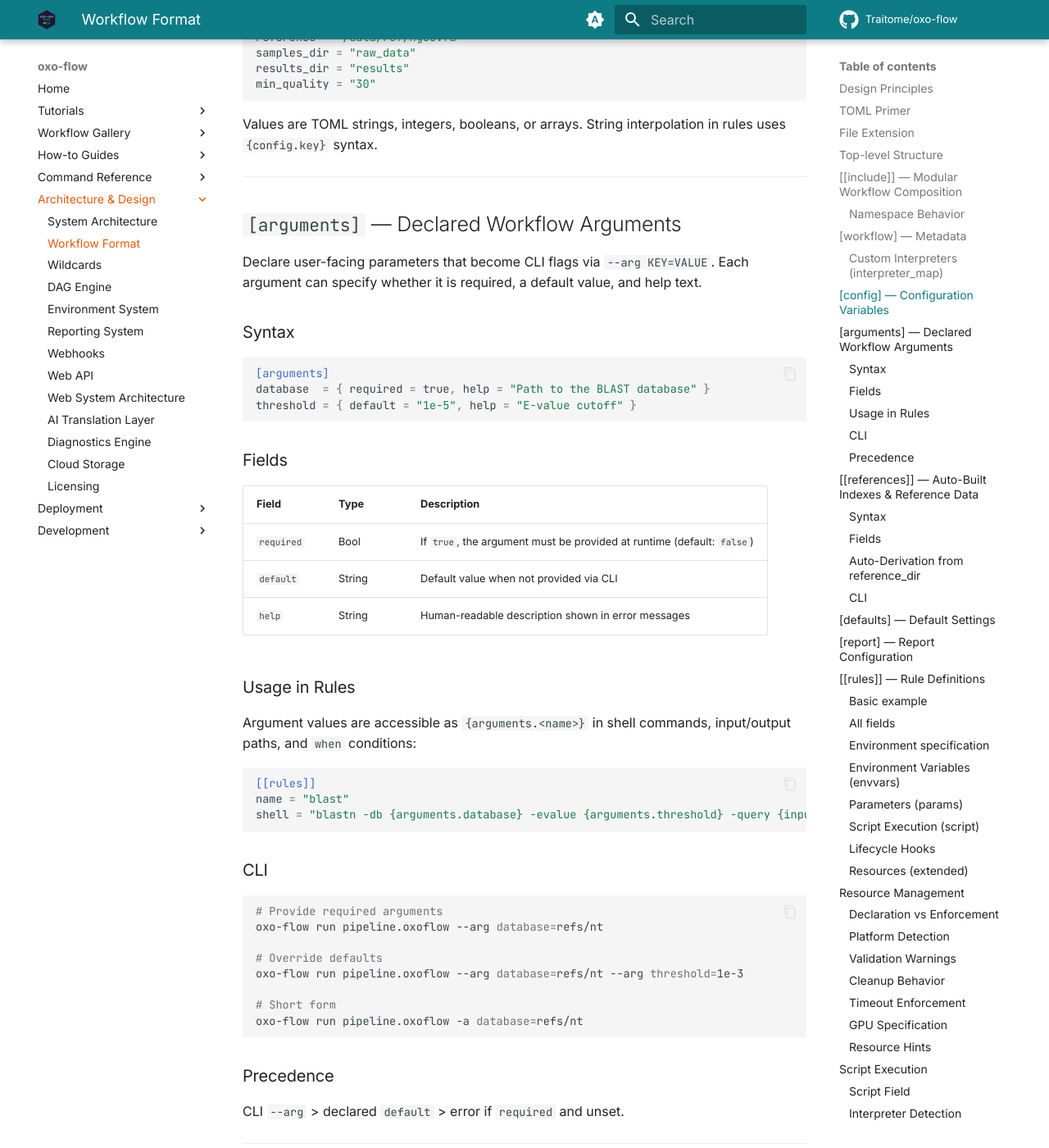
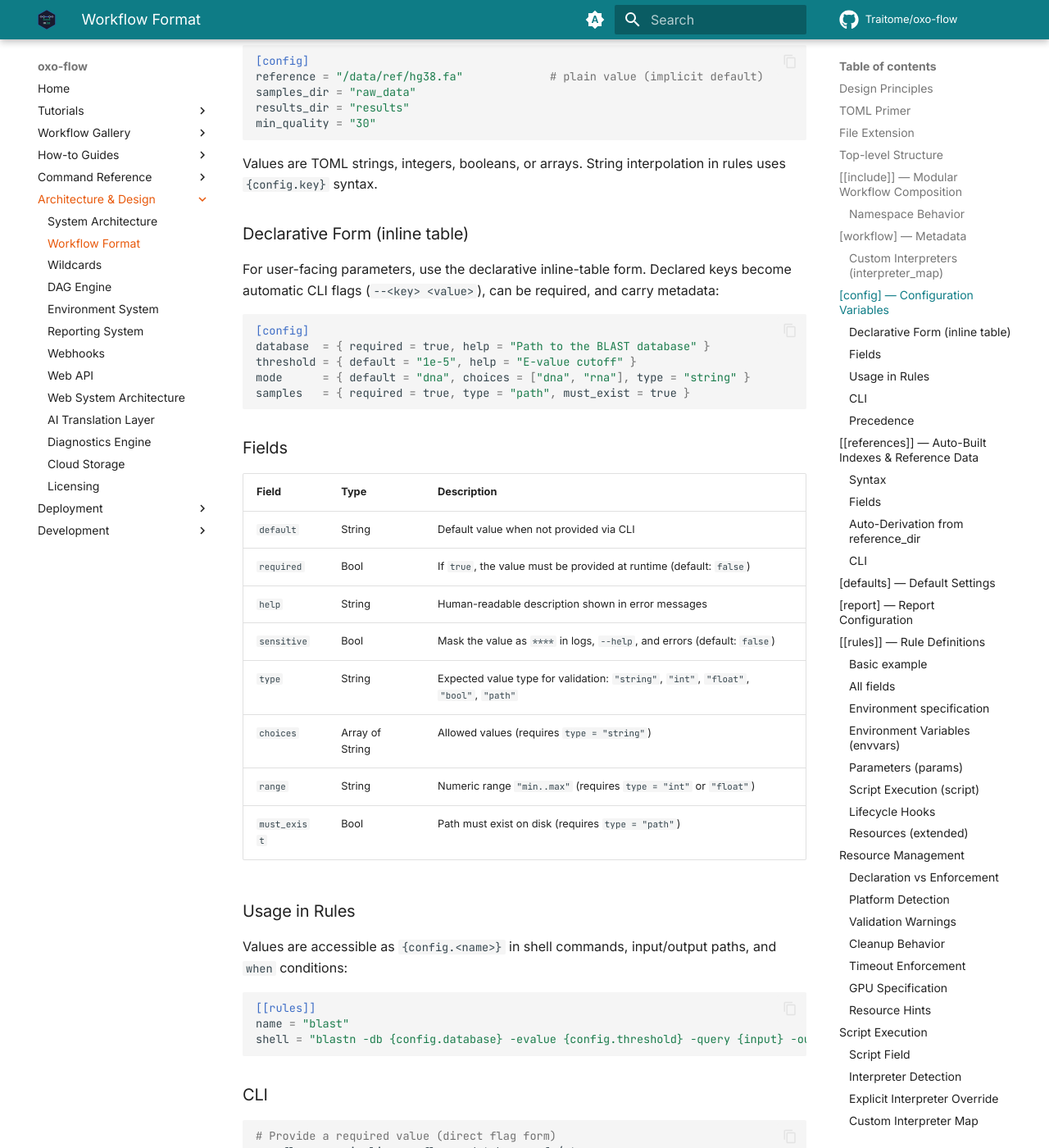
Before and after one commit to Traitome/oxo-flow, an MkDocs documentation site: the page built from docs/guide/src/reference/workflow-format.md, in a window 1280 px wide and 1400 px high, scrolled down 4655 px. Shown: the whole window at 82% size. Built offline with MkDocs 1.6.1 and Material for MkDocs 9.7.7, drawn with Linux system fonts in a browser that asks for light colours; comment, search, counter and statistics services are not loaded; some of the changed text lies outside the part shown.

Commit message:
refactor: finish [arguments]→[config] merge — tests, CLI flags, format
Complete the merge:
- CLI --arg flag: now accepts KEY=VALUE, --KEY=VALUE, --KEY VALUE
- All config keys with declarative metadata become --key flags
- extract_declarative_config() in both parse() and from_file()
- Removed all arguments. prefix from executor condition eval
- Unified wildcard_values: single config. prefix loop
- Updated all 5 CLI integration tests to use [config] syntax
- Updated format.rs references

Test results: 1,046+ passed, 0 failed.

Co-Authored-By: Claude <noreply@anthropic.com>

````diff
--- a/docs/guide/src/reference/workflow-format.md
+++ b/docs/guide/src/reference/workflow-format.md
@@ -37,8 +37,7 @@ Workflow files must use the `.oxoflow` extension (e.g., `qc_pipeline.oxoflow`).
 
 ```toml
 [workflow]          # Required: metadata
-[config]            # Optional: user variables
-[arguments]         # Optional: declared CLI arguments
+[config]            # Optional: user variables (plain or declarative form)
 [defaults]          # Optional: rule defaults
 [report]            # Optional: report configuration
 [[include]]         # Optional: include external workflow files
@@ -172,68 +171,82 @@ This mapping applies only to the [`script`](#rules-script-field) field.
 
 ## `[config]` — Configuration Variables
 
-User-defined key-value pairs accessible in rules as `{config.<key>}`:
+User-defined key-value pairs accessible in rules as `{config.<key>}`. Every
+config key can be overridden from the CLI.
+
+Two forms are supported:
 
 ```toml
 [config]
-reference = "/data/ref/hg38.fa"
+reference = "/data/ref/hg38.fa"             # plain value (implicit default)
 samples_dir = "raw_data"
 results_dir = "results"
 min_quality = "30"
 ```
 
-Values are TOML strings, integers, booleans, or arrays. String interpolation in rules uses `{config.key}` syntax.
-
----
-
-## `[arguments]` — Declared Workflow Arguments
-
-Declare user-facing parameters that become CLI flags via `--arg KEY=VALUE`.
-Each argument can specify whether it is required, a default value, and help text.
-
-### Syntax
-
-```toml
-[arguments]
+Values are TOML strings, integers, booleans, or arrays. String interpolation
+in rules uses `{config.key}` syntax.
+
+### Declarative Form (inline table)
+
+For user-facing parameters, use the declarative inline-table form. Declared
+keys become automatic CLI flags (`--<key> <value>`), can be required, and
+carry metadata:
+
+```toml
+[config]
 database  = { required = true, help = "Path to the BLAST database" }
 threshold = { default = "1e-5", help = "E-value cutoff" }
+mode      = { default = "dna", choices = ["dna", "rna"], type = "string" }
+samples   = { required = true, type = "path", must_exist = true }
 ```
 
 ### Fields
 
 | Field | Type | Description |
 |---|---|---|
-| `required` | Bool | If `true`, the argument must be provided at runtime (default: `false`) |
 | `default` | String | Default value when not provided via CLI |
+| `required` | Bool | If `true`, the value must be provided at runtime (default: `false`) |
 | `help` | String | Human-readable description shown in error messages |
+| `sensitive` | Bool | Mask the value as `****` in logs, `--help`, and errors (default: `false`) |
+| `type` | String | Expected value type for validation: `"string"`, `"int"`, `"float"`, `"bool"`, `"path"` |
+| `choices` | Array of String | Allowed values (requires `type = "string"`) |
+| `range` | String | Numeric range `"min..max"` (requires `type = "int"` or `"float"`) |
+| `must_exist` | Bool | Path must exist on disk (requires `type = "path"`) |
 
 ### Usage in Rules
 
-Argument values are accessible as `{arguments.<name>}` in shell commands,
-input/output paths, and `when` conditions:
+Values are accessible as `{config.<name>}` in shell commands, input/output
+paths, and `when` conditions:
 
 ```toml
 [[rules]]
 name = "blast"
-shell = "blastn -db {arguments.database} -evalue {arguments.threshold} -query {input} -out {output}"
+shell = "blastn -db {config.database} -evalue {config.threshold} -query {input} -out {output}"
 ```
 
 ### CLI
 
 ```bash
-# Provide required arguments
-oxo-flow run pipeline.oxoflow --arg database=refs/nt
-
-# Override defaults
+# Provide a required value (direct flag form)
+oxo-flow run pipeline.oxoflow --database refs/nt
+
+# Attached form
+oxo-flow run pipeline.oxoflow --database=refs/nt
+
+# Key=value form directly after the workflow file
+oxo-flow run pipeline.oxoflow database=refs/nt
+
+# Override several values
+oxo-flow run pipeline.oxoflow --database refs/nt --threshold 1e-3
+
+# Legacy --arg form (still supported)
 oxo-flow run pipeline.oxoflow --arg database=refs/nt --arg threshold=1e-3
-
-# Short form
-oxo-flow run pipeline.oxoflow -a database=refs/nt
 ```
 
 ### Precedence
 
-CLI `--arg` > declared `default` > error if `required` and unset.
+CLI override > declared `default` > error if `required` and unset.
 
 ---
 
@@ -956,8 +969,7 @@ Built-in placeholders use the same syntax but have reserved meanings:
 | `{output.name}` | The output file named `name` from `named_output` |
 | `{threads}` | Thread count assigned to this rule |
 | `{memory}` | Memory allocation assigned to this rule |
-| `{config.*}` | Value from the `[config]` section |
-| `{arguments.*}` | Value from the `[arguments]` section or `--arg` CLI flag |
+| `{config.*}` | Value from the `[config]` section (plain value, declared default, or CLI override) |
 
 ### Named Input & Output
 
@@ -1225,14 +1237,14 @@ Pairs with missing controls are supported — `control` is now optional:
 experiment = "T1"
 # control omitted → {control} = ""
 
-# Pooled normal via arguments
+# Pooled normal via config values
 [[pairs]]
 experiment = "T2"
 # control = ""  # empty string also works
 ```
 
 Rules using `{control}` receive an empty string when no control is specified.
-Use shell conditionals or `[arguments]` to handle this:
+Use shell conditionals or declarative `[config]` entries to handle this:
 
 ```toml
 [[rules]]
@@ -1247,10 +1259,10 @@ fi
 """
 ```
 
-For pooled-normal scenarios, use `[arguments]`:
-
-```toml
-[arguments]
+For pooled-normal scenarios, use declarative `[config]` entries:
+
+```toml
+[config]
 normal_mode = { default = "pooled", help = "matched, pooled, or none" }
 pooled_normal = { default = "results/pooled_normal.bam" }
 ```
````
Also changed, not shown: docs/guide/src/commands/run.md (+15 -8 lines), docs/schema/oxoflow-v1.schema.json (+22 -12 lines), 5 other files.
